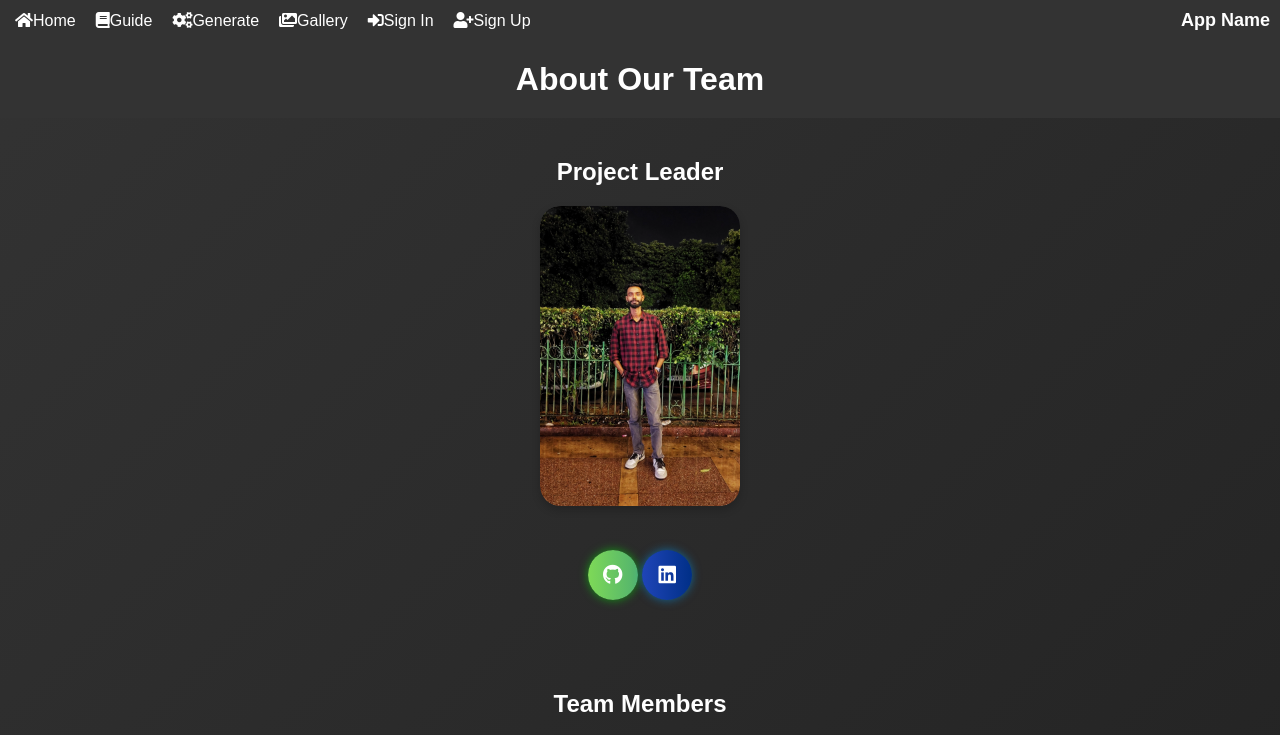
After one commit to iamvarunkumar/image-generation, a Django app: page /about.html/ in a window 1280 px wide. The commit adds this page. Shown: the top 735 px of the page. Run offline with Django 4.2, Linux system fonts and the light colour scheme.

Commit message:
linked home page with about us page and added dummy navigation bar to about us page

```diff
--- a/ImageGen/ImageGen/urls.py
+++ b/ImageGen/ImageGen/urls.py
@@ -20,5 +20,7 @@ from myapp import views
 
 urlpatterns = [
     path('admin/', admin.site.urls),
-    path('', views.home, name='home')
+    path('', views.home, name='home'),
+    path('about.html/', views.about, name='about'),
+
 ]
--- /dev/null
+++ b/ImageGen/myapp/static/myapp/about-styles.css
@@ -0,0 +1,327 @@
+* {
+    margin: 0;
+    padding: 0;
+    box-sizing: border-box;
+}
+
+
+body {
+    font-family: Arial, sans-serif;
+    margin: 0;
+    padding: 0;
+    background: linear-gradient(135deg, #333, #222);
+    color: #fff;
+    }
+header {
+    background-color: #333;
+    color: #fff;
+    text-align: center;
+    padding: 20px;
+    }
+
+h1 {
+    margin: 0;
+    }
+
+h3 {
+    margin: 10px 0;
+    }
+
+section {
+    padding: 40px;
+    text-align: center;
+    }
+
+.member {
+    display: inline-block;
+    width: 200px;
+    margin: 20px;
+    }
+
+img {
+    width: 100%;
+    height: auto;
+    }
+
+p {
+    margin: 0;
+    }
+
+.flip-card {
+    perspective: 1000px;
+}
+
+.flip-card-inner {
+    position: relative;
+    width: 200px;
+    height: 300px; /* Update the height to accommodate the rectangular shape */
+    transition: transform 0.6s;
+    transform-style: preserve-3d;
+}
+
+.flip-card:hover .flip-card-inner {
+    transform: rotateY(180deg);
+}
+
+.flip-card-front,
+.flip-card-back {
+    position: absolute;
+    width: 100%;
+    height: 100%;
+    backface-visibility: hidden;
+    border-radius: 20px; /* Add rounded border */
+    box-shadow: 0 4px 8px rgba(0, 0, 0, 0.2); /* Add shadow */
+}
+
+.flip-card-front .image-container {
+    width: 100%;
+    height: 100%;
+    border-radius: 20px; /* Match the rounded border of the card */
+    overflow: hidden; /* Hide any overflow from the image */
+}
+
+.flip-card-front img {
+    width: 100%;
+    height: 100%;
+    object-fit: cover;
+    border-radius: 20px;
+    box-shadow: 0 4px 8px rgba(0, 0, 0, 0.2);
+}
+
+.flip-card-back {
+    background-color: #333;
+    color: #fff;
+    transform: rotateY(180deg);
+    padding: 20px;
+}
+
+.image-container {
+    width: 100%;
+    height: 100%;
+    border-radius: 20px;
+    overflow: hidden;
+}
+
+.button-container {
+    margin-top: 10px;
+}
+
+.github-button {
+    display: inline-flex;
+    align-items: center;
+    justify-content: center;
+    font-family: "Rajdhani", Arial, sans-serif;
+    font-size: 0; /* Remove text */
+    text-decoration: none;
+    color: #fff;
+    background: linear-gradient(90deg, #7ed957, #52b36e);
+    border: none;
+    border-radius: 50%;
+    padding: 0;
+    width: 50px; /* Adjust size as needed */
+    height: 50px; /* Adjust size as needed */
+    margin: 10px 0;
+    position: relative;
+    z-index: 1;
+    overflow: hidden;
+    box-shadow: 0 0 10px rgba(0, 255, 0, 0.5);
+    transition: box-shadow 0.5s, border-radius 0.5s, padding 0.5s, width 0.5s, height 0.5s;
+}
+
+.github-button i {
+    font-size: 20px; /* Adjust icon size as needed */
+    color: #fff;
+    transition: opacity 0.5s;
+}
+
+.github-button:hover i {
+    opacity: 0;
+    font-size: 20px;
+    align-items: center;
+}
+
+.github-button:hover {
+    box-shadow: 0 0 10px rgba(0, 255, 0, 0.8), 0 0 20px rgba(0, 255, 0, 0.6), 0 0 30px rgba(0, 255, 0, 0.4), 0 0 80px rgba(0, 255, 0, 0.2);
+    border-radius: 30px;
+    font-size: 20px;
+    align-items: center;
+    font-weight: bold;
+    padding: 15px 70px;
+    width: 120px; /* Adjust size as needed */
+    height: 50px; /* Adjust size as needed */
+}
+
+.github-button::before {
+    content: "";
+    position: absolute;
+    top: 50%;
+    left: 50%;
+    transform: translate(-50%, -50%);
+    width: 100%;
+    height: 100%;
+    border: 3px solid #265c2d;
+    border-radius: 50%;
+    transition: border-radius 0.5s;
+}
+
+.github-button:hover::before {
+    border-radius: 20px;
+}
+
+.linkedin-button {
+    display: inline-flex;
+    align-items: center;
+    justify-content: center;
+    font-family: "Bitter", Arial, sans-serif;
+    font-size: 0; /* Remove text */
+    text-decoration: none;
+    color: #fff;
+    background: linear-gradient(90deg, #1f45b8, #002f87);
+    border: none;
+    border-radius: 50%;
+    padding: 0;
+    width: 50px; /* Adjust size as needed */
+    height: 50px; /* Adjust size as needed */
+    margin: 10px 0;
+    position: relative;
+    z-index: 1;
+    overflow: hidden;
+    box-shadow: 0 0 10px rgba(0, 162, 255, 0.5);
+    transition: box-shadow 0.5s, border-radius 0.5s, padding 0.5s, width 0.5s, height 0.5s;
+}
+
+.linkedin-button i {
+    font-size: 20px; /* Adjust icon size as needed */
+    color: #fff;
+    transition: opacity 0.5s;
+}
+
+.linkedin-button:hover i {
+    opacity: 0;
+    font-size: 20px;
+    align-items: center;
+}
+
+.linkedin-button:hover {
+    box-shadow: 0 0 10px rgba(0, 162, 255, 0.8), 0 0 20px rgba(0, 162, 255, 0.6), 0 0 30px rgba(0, 162, 255, 0.4), 0 0 80px rgba(0, 162, 255, 0.2);
+    border-radius: 30px;
+    font-size: 20px;
+    align-items: center;
+    font-weight: bold;
+    padding: 15px 70px;
+    width: 120px; /* Adjust size as needed */
+    height: 50px; /* Adjust size as needed */
+}
+
+.linkedin-button::before {
+    content: "";
+    position: absolute;
+    top: 50%;
+    left: 50%;
+    transform: translate(-50%, -50%);
+    width: 100%;
+    height: 100%;
+    border: 2px solid #0f5e92;
+    border-radius: 50%;
+    transition: border-radius 0.5s;
+}
+
+.linkedin-button:hover::before {
+    border-radius: 20px;
+}
+
+
+@keyframes breathing-green {
+    0% {
+        box-shadow: 0 0 5px rgba(0, 255, 0, 0.5);
+    }
+    50% {
+        box-shadow: 0 0 20px rgba(0, 255, 0, 0.5);
+    }
+    100% {
+        box-shadow: 0 0 5px rgba(0, 255, 0, 0.5);
+    }
+}
+
+@keyframes breathing-blue {
+    0% {
+        box-shadow: 0 0 5px rgba(13, 109, 133, 0.5);
+    }
+    50% {
+        box-shadow: 0 0 20px rgba(13, 109, 133, 0.5);
+    }
+    100% {
+        box-shadow: 0 0 5px rgba(13, 109, 133, 0.5);
+    }
+}
+
+@keyframes bounce {
+    0%, 20%, 50%, 80%, 100% {
+        transform: translateY(0);
+    }
+    40% {
+        transform: translateY(-5px);
+    }
+    60% {
+        transform: translateY(-3px);
+    }
+}
+
+@keyframes glowing-green {
+    0% {
+        text-shadow: none;
+    }
+    50% {
+        text-shadow: 0 0 10px #00ff00, 0 0 20px #00ff00, 0 0 30px #00ff00, 0 0 40px #00ff00, 0 0 50px #00ff00;
+    }
+    100% {
+        text-shadow: none;
+    }
+}
+
+@keyframes wave {
+    0% {
+        text-shadow: none;
+    }
+    50% {
+        text-shadow: 0 0 10px #5e97f3, 0 0 20px #5e97f3, 0 0 30px #5e97f3, 0 0 40px #5e97f3, 0 0 50px #5e97f3;
+    }
+    100% {
+        text-shadow: none;
+    }
+}
+
+.navbar {
+    background-color: #333;
+    display: flex;
+    align-items: center;
+    justify-content: space-between;
+    padding: 10px;
+}
+
+.navbar ul {
+    list-style: none;
+    display: flex;
+}
+
+.navbar ul li {
+    margin-right: 10px;
+}
+
+.navbar ul li a {
+    text-decoration: none;
+    color: #fff;
+    padding: 5px;
+    border-radius: 20px;
+    transition: background-color 0.3s;
+}
+
+.navbar ul li a:hover {
+    background-color: rgba(255, 255, 255, 0.2);
+}
+
+.app-name {
+    color: #fff;
+    font-size: 18px;
+    font-weight: bold;
+}
--- /dev/null
+++ b/ImageGen/myapp/templates/about.html
@@ -0,0 +1,138 @@
+{% load static %}
+<!DOCTYPE html>
+<html lang="en">
+<head>
+    <meta charset="UTF-8">
+    <link rel="stylesheet" href="{% static 'myapp/about-styles.css' %}">
+    <link rel="preconnect" href="https://fonts.googleapis.com">
+    <link rel="preconnect" href="https://fonts.gstatic.com" crossorigin>
+    <link rel="stylesheet" href="https://cdnjs.cloudflare.com/ajax/libs/font-awesome/5.15.3/css/all.min.css">
+    <link href="https://fonts.googleapis.com/css2?family=Bitter&display=swap" rel="stylesheet">
+    <link href="https://fonts.googleapis.com/css2?family=Rajdhani&display=swap" rel="stylesheet">
+    <title>About Us</title>
+</head>
+<body>
+    <nav class="navbar">
+        <ul>
+            <li><a href="#"><i class="fas fa-home"></i>Home</a></li>
+            <li><a href="#"><i class="fas fa-book"></i>Guide</a></li>
+            <li><a href="#"><i class="fas fa-cogs"></i>Generate</a></li>
+            <li><a href="#"><i class="fas fa-images"></i>Gallery</a></li>
+            <li><a href="#"><i class="fas fa-sign-in-alt"></i>Sign In</a></li>
+            <li><a href="#"><i class="fas fa-user-plus"></i>Sign Up</a></li>
+        </ul>
+        <div class="app-name">
+            App Name
+        </div>
+    </nav>
+
+    <header>
+        <h1>About Our Team</h1>
+    </header>
+
+<section id="leader">
+        <h2>Project Leader</h2>
+        <div class="member flip-card">
+            <div class="flip-card-inner">
+                <div class="flip-card-front">
+                    <div class="image-container">
+                        <img src="{% static 'myapp/images/varun.jpg' %}" alt="Team Leader">
+                    </div>
+                </div>
+                <div class="flip-card-back">
+                    <h3>Varun Kumar</h3>
+                    <p>A brief description about yourself.</p>
+
+                </div>
+            </div>
+        </div>
+        <div class="button-container">
+                        <a class="github-button" href="https://github.com" target="_blank">
+                            <i class="fab fa-github"></i>
+                            GitHub
+                        </a>
+                        <a class="linkedin-button" href="https://linkedin.com" target="_blank">
+                            <i class="fab fa-linkedin"></i>
+                            LinkedIn
+                        </a>
+                    </div>
+    </section>
+
+
+<section id="team-members">
+        <h2>Team Members</h2>
+        <div class="member flip-card">
+            <div class="flip-card-inner">
+                <div class="flip-card-front">
+                    <div class="image-container">
+                        <img src="member1.jpg" alt="Team Member 1">
+                    </div>
+                </div>
+                <div class="flip-card-back">
+                    <h3>Shivangi Chauhan</h3>
+                    <p>A brief description about the team member.</p>
+                    <div class="button-container">
+                        <a class="github-button" href="https://github.com" target="_blank">
+                            <i class="fab fa-github"></i>
+                            GitHub
+                        </a>
+                        <a class="linkedin-button" href="https://linkedin.com" target="_blank">
+                            <i class="fab fa-linkedin"></i>
+                            LinkedIn
+                        </a>
+                    </div>
+                </div>
+            </div>
+        </div>
+        <div class="member flip-card">
+            <div class="flip-card-inner">
+                <div class="flip-card-front">
+                    <div class="image-container">
+                        <img src="member2.jpg" alt="Team Member 1">
+                    </div>
+                </div>
+                <div class="flip-card-back">
+                    <h3>Shrihari Gangale</h3>
+                    <p>A brief description about the team member.</p>
+                    <div class="button-container">
+                        <a class="github-button" href="https://github.com" target="_blank">
+                            <i class="fab fa-github"></i>
+                            GitHub
+                        </a>
+                        <a class="linkedin-button" href="https://linkedin.com" target="_blank">
+                            <i class="fab fa-linkedin"></i>
+                            LinkedIn
+                        </a>
+                    </div>
+                </div>
+            </div>
+        </div>
+        <div class="member flip-card">
+            <div class="flip-card-inner">
+                <div class="flip-card-front">
+                    <div class="image-container">
+                        <img src="member3.jpg" alt="Team Member 1">
+                    </div>
+                </div>
+                <div class="flip-card-back">
+                    <h3>Sachin Yadav</h3>
+                    <p>A brief description about the team member.</p>
+                    <div class="button-container">
+                        <a class="github-button" href="https://github.com" target="_blank">
+                            <i class="fab fa-github"></i>
+                            GitHub
+                        </a>
+                        <a class="linkedin-button" href="https://linkedin.com" target="_blank">
+                            <i class="fab fa-linkedin"></i>
+                            LinkedIn
+                        </a>
+                    </div>
+                </div>
+            </div>
+        </div>
+
+</section>
+
+    <script src="about-script.js"></script>
+</body>
+</html>
--- a/ImageGen/myapp/templates/home.html
+++ b/ImageGen/myapp/templates/home.html
@@ -190,7 +190,7 @@
     <h1 class="logo">ImageGen</h1>
     <div class="buttons">
         <a class="button guide" href="#">📖 Guide</a>
-        <a class="button about" href="#">🔍 About Us</a>
+        <a class="button about" href="about.html">🔍 About Us</a>
         <a class="button generate" href="#">🪄 Generate</a>
         <a class="button gallery" href="#">📲 Gallery</a>
         <a class="button signin" href="#">💻 Sign In</a>
--- a/ImageGen/myapp/views.py
+++ b/ImageGen/myapp/views.py
@@ -4,3 +4,6 @@ from django.shortcuts import render
 
 def home(request):
     return render(request, 'home.html')
+
+def about(request):
+    return render(request, 'about.html')
```
Also changed, not shown: ImageGen/myapp/static/myapp/about-scripts.js (added, +15 -0 lines), ImageGen/myapp/static/myapp/images/github.png (added), ImageGen/myapp/static/myapp/images/linkedin.png (added), ImageGen/myapp/static/myapp/images/varun.jpg (added).
